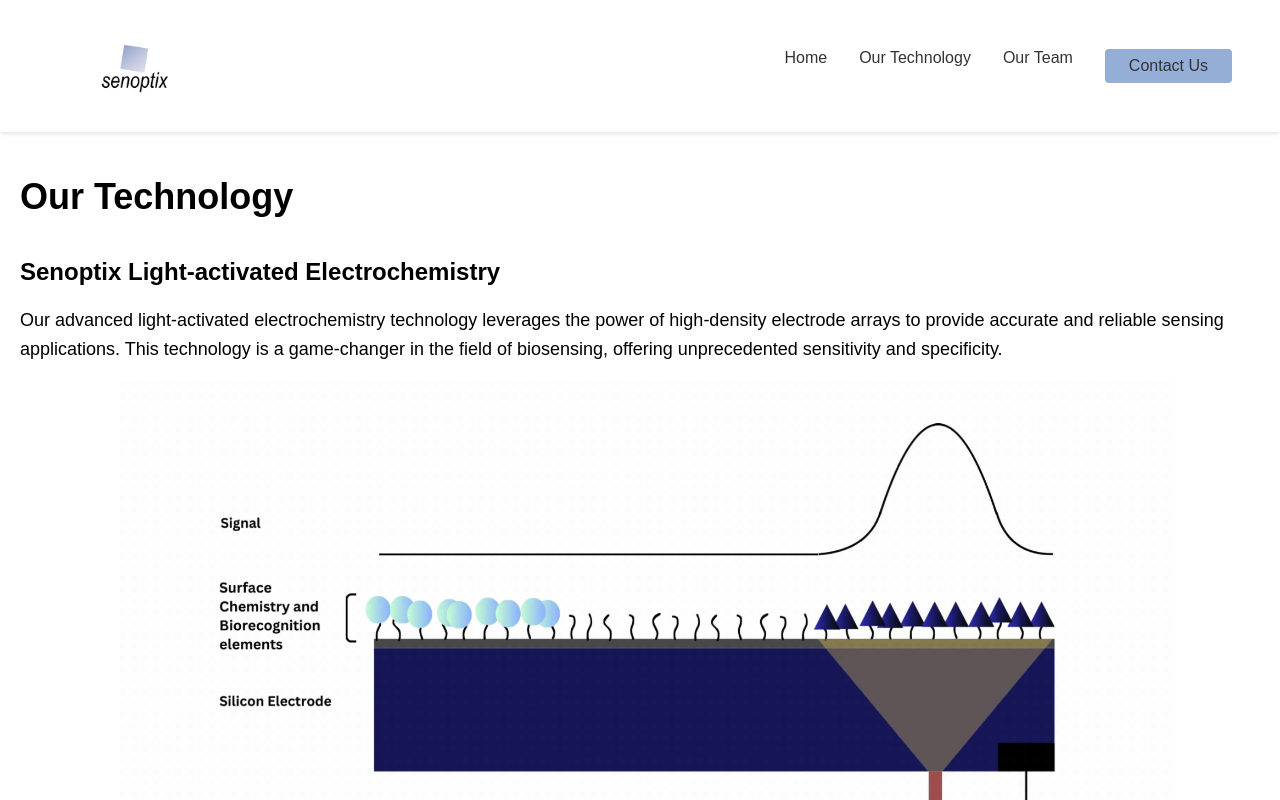
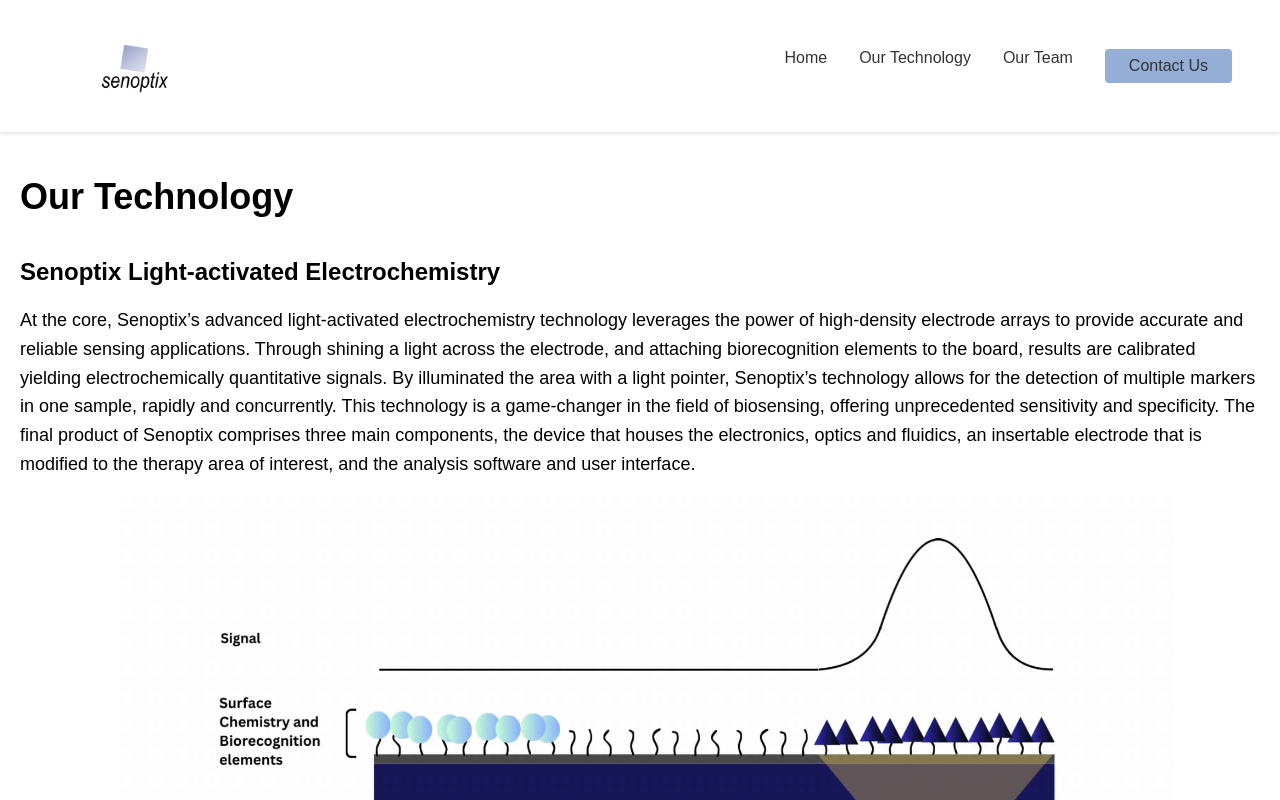
Before and after one commit to ajah0ng/Senoptix, a React (Vite) app: page /our-technology in a window 1280 px wide. Shown: the top 800 px of the page. Built offline with nearby package versions, Linux system fonts and the light colour scheme.

Commit message:
Add: Modified text

```diff
--- a/src/Components/OurTechnology.jsx
+++ b/src/Components/OurTechnology.jsx
@@ -11,9 +11,14 @@
           <div className="subsection-content">
             <h2 className="subsection-title">Senoptix Light-activated Electrochemistry</h2>
             <p className="subsection-text">
-              Our advanced light-activated electrochemistry technology leverages the power of high-density electrode arrays
-              to provide accurate and reliable sensing applications. This technology is a game-changer in the field of
-              biosensing, offering unprecedented sensitivity and specificity.
+            At the core, Senoptix’s advanced light-activated electrochemistry technology leverages the power of high-density electrode arrays to provide accurate and reliable sensing applications.
+
+            Through shining a light across the electrode, and attaching biorecognition elements to the board, results are calibrated yielding electrochemically quantitative signals. By illuminated the area with a light pointer, Senoptix’s technology allows for the detection of multiple markers in one sample, rapidly and concurrently.
+
+            This technology is a game-changer in the field of biosensing, offering unprecedented sensitivity and specificity.
+
+            The final product of Senoptix comprises three main components, the device that houses the electronics, optics and fluidics, an insertable electrode that is modified to the therapy area of interest, and the analysis software and user interface.
+
             </p>
           </div>
           <img src={gif} alt="Light-activated electrochemistry diagram" className='medium-gif' />
```
